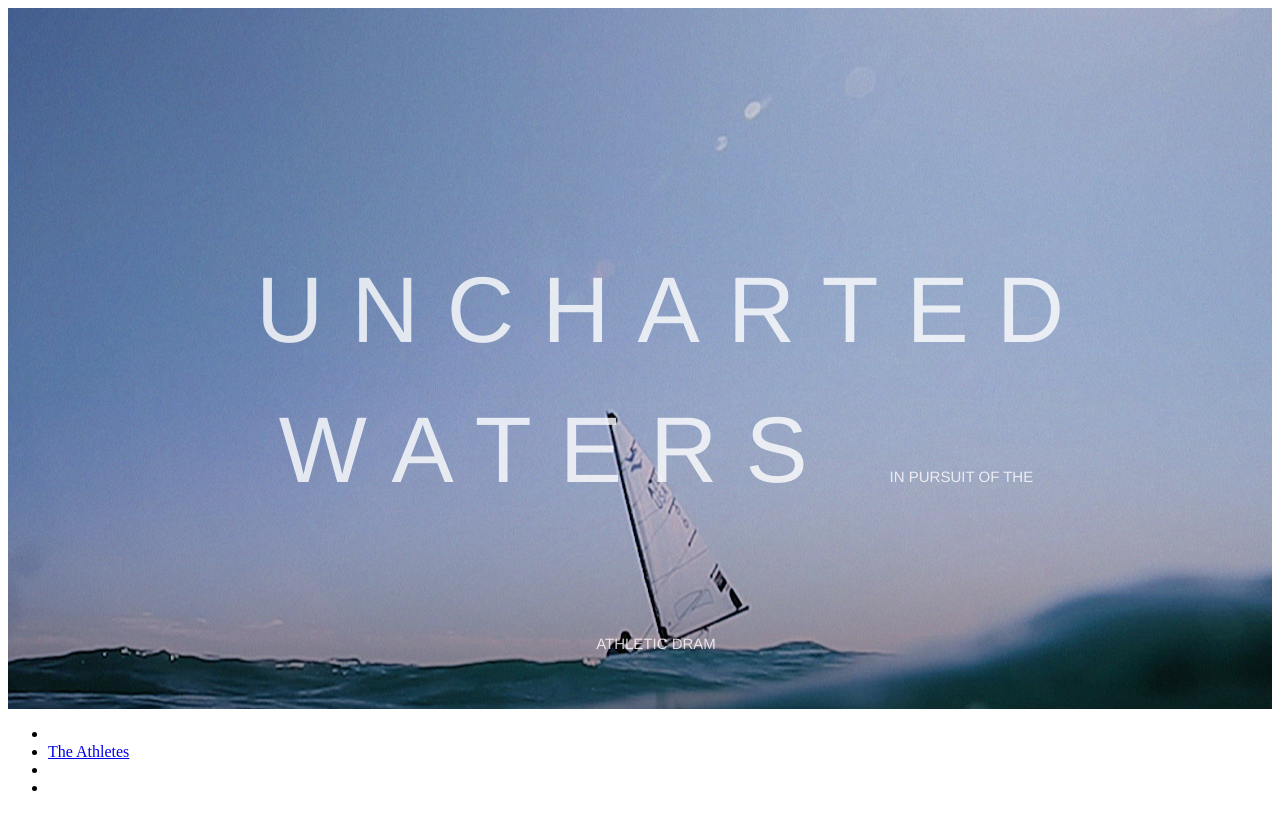
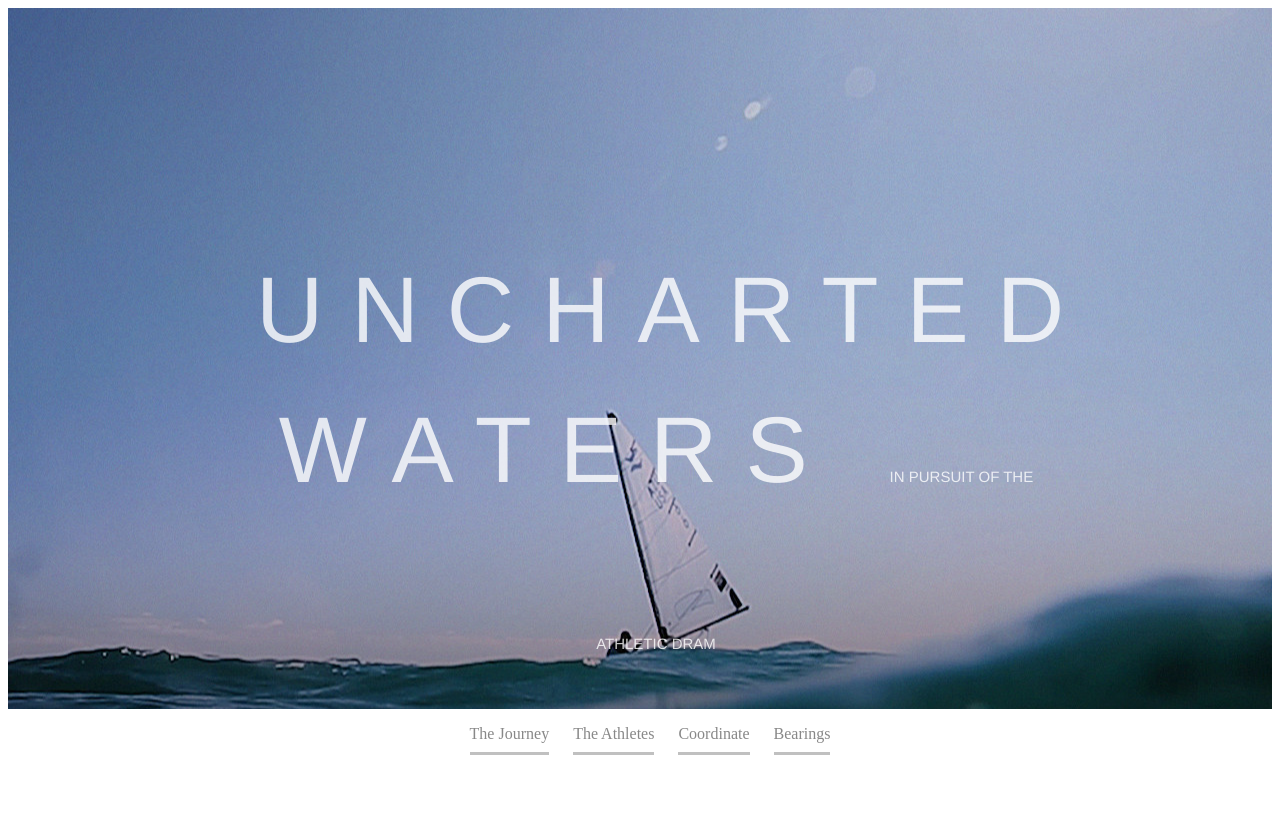
Before and after one commit to magmahackers/website-git-test, a plain HTML site: page index.html in a window 1280 px wide. Drawn offline with Linux system fonts and the light colour scheme.

Commit message:
Add navigation bar styles

```diff
--- a/css/index.css
+++ b/css/index.css
@@ -31,3 +31,21 @@ span{
   letter-spacing: normal;
   width: 90pt;
 }
+ul{
+ 	list-style-type: none;
+ 	text-align: center;
+ }
+
+ li{
+ 	display: inline;
+ 	/*para dejar 20 pixeles de margen a la derecha */
+ 	margin: 0 20px 0 0;
+ }
+
+ a {
+     border-bottom: 2px solid #f0f0f0;
+    border-bottom: 3px solid #C0C0C0;
+    color: #888;
+    padding-bottom: .6em;
+    text-decoration: none;
+}
--- a/index.html
+++ b/index.html
@@ -11,16 +11,16 @@
       </div>
       <ul>
         <li>
-
+            <a href="#"> The Journey</a>
         </li>
         <li>
           <a href="#">The Athletes</a>
         </li>
         <li>
-
+            <a href="#">Coordinate</a>
         </li>
         <li>
-
+          <a href="#">Bearings</a>
         </li>
       </ul>
   </body>
```
